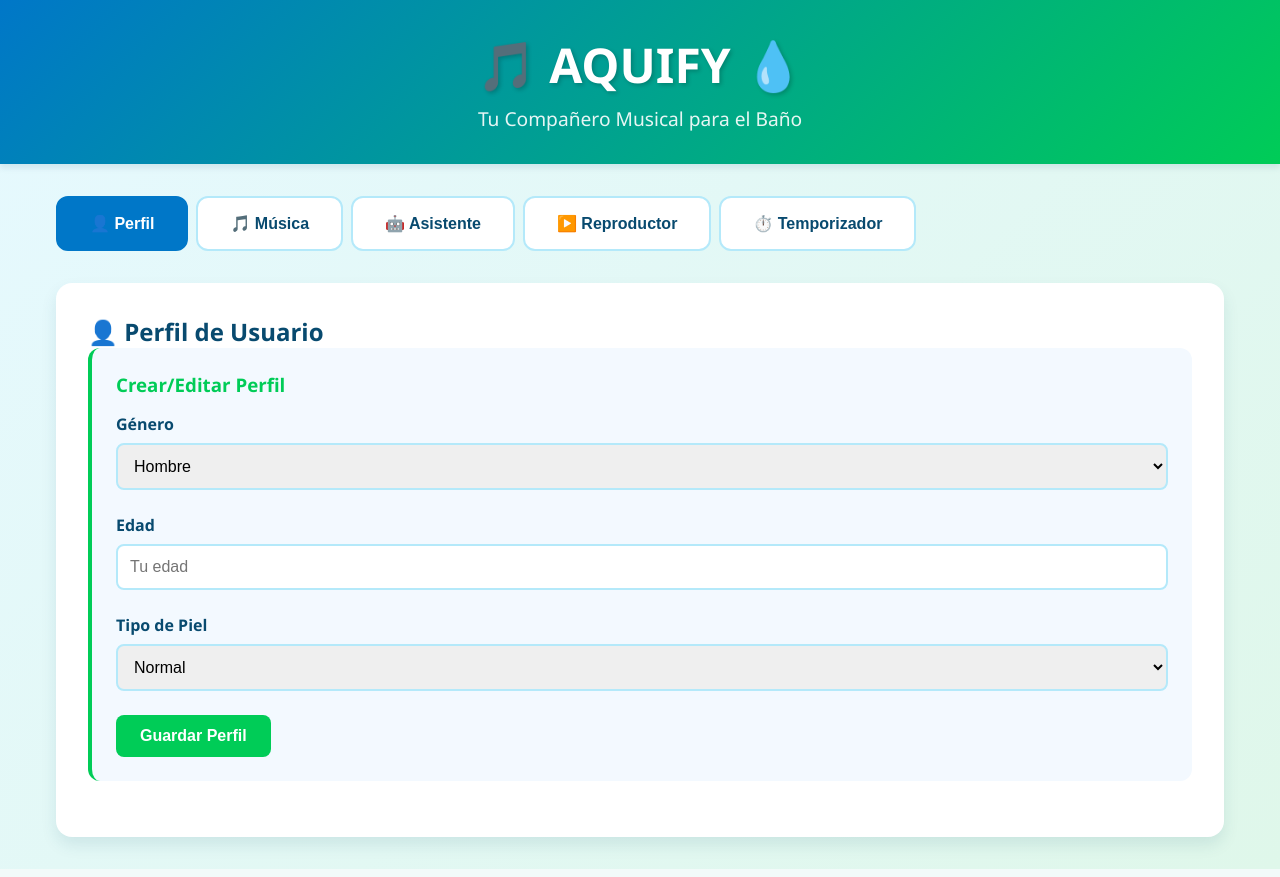
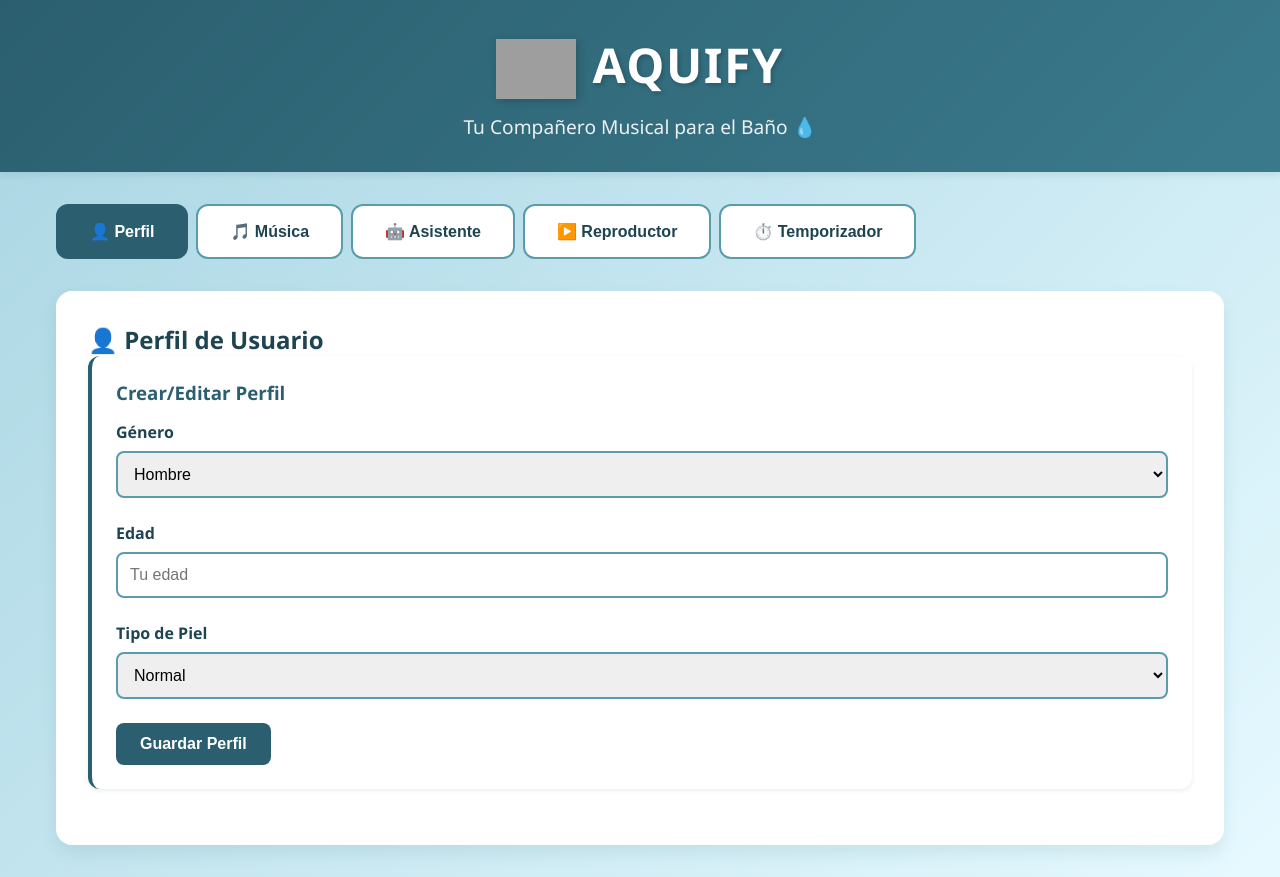
Before and after one commit to Majo18909/AQUIFY, a Flask app: page / in a window 1280 px wide. Run offline with Flask 3, Linux system fonts and the light colour scheme; data that the repository does not hold is empty; some libraries are stand-ins or nearby versions; grey boxes are pictures that could not be loaded.

Commit message:
Design: Integrar colores del logo AQUIFY (teal) manteniendo paleta original

```diff
--- a/web/static/styles.css
+++ b/web/static/styles.css
@@ -2,6 +2,14 @@
 
 /* Variables de colores */
 :root {
+    /* Colores del logo AQUIFY */
+    --teal-primario: #2B5F6F;
+    --teal-oscuro: #1E4451;
+    --teal-medio: #3A7A8C;
+    --teal-claro: #5A9BAE;
+    --teal-muy-claro: #A8D5E2;
+
+    /* Colores originales - mantener para compatibilidad */
     --verde-primario: #00CC57;
     --verde-oscuro: #0A8A46;
     --verde-claro: #BFEFD6;
@@ -18,8 +26,8 @@
     --gris-claro: #FBFCFE;
     --gris-muy-claro: #F3F9FF;
 
-    --sombra: rgba(8, 74, 111, 0.1);
-    --sombra-hover: rgba(8, 74, 111, 0.2);
+    --sombra: rgba(43, 95, 111, 0.1);
+    --sombra-hover: rgba(43, 95, 111, 0.2);
 }
 
 * {
@@ -30,24 +38,40 @@
 
 body {
     font-family: 'Segoe UI', Tahoma, Geneva, Verdana, sans-serif;
-    background: linear-gradient(135deg, var(--azul-muy-claro) 0%, var(--verde-muy-claro) 100%);
+    background: linear-gradient(135deg, var(--teal-muy-claro) 0%, var(--azul-muy-claro) 100%);
     min-height: 100vh;
-    color: var(--azul-oscuro);
+    color: var(--teal-oscuro);
 }
 
 /* Header */
 .header {
-    background: linear-gradient(135deg, var(--azul-primario) 0%, var(--verde-primario) 100%);
+    background: linear-gradient(135deg, var(--teal-primario) 0%, var(--teal-medio) 100%);
     color: white;
     padding: 2rem;
     text-align: center;
     box-shadow: 0 4px 6px var(--sombra);
+    position: relative;
+}
+
+.logo-container {
+    display: flex;
+    align-items: center;
+    justify-content: center;
+    gap: 1rem;
+    margin-bottom: 0.5rem;
+}
+
+.logo-img {
+    height: 60px;
+    width: auto;
+    filter: drop-shadow(2px 2px 4px rgba(0, 0, 0, 0.2));
 }
 
 .header h1 {
     font-size: 3rem;
     margin-bottom: 0.5rem;
     text-shadow: 2px 2px 4px rgba(0, 0, 0, 0.2);
+    letter-spacing: 0.1rem;
 }
 
 .header p {
@@ -73,12 +97,12 @@ body {
 .tab-button {
     padding: 1rem 2rem;
     background: white;
-    border: 2px solid var(--azul-claro);
+    border: 2px solid var(--teal-claro);
     border-radius: 12px;
     cursor: pointer;
     font-size: 1rem;
     font-weight: 600;
-    color: var(--azul-oscuro);
+    color: var(--teal-oscuro);
     transition: all 0.3s ease;
     display: flex;
     align-items: center;
@@ -86,15 +110,15 @@ body {
 }
 
 .tab-button:hover {
-    background: var(--azul-claro);
+    background: var(--teal-muy-claro);
     transform: translateY(-2px);
     box-shadow: 0 4px 8px var(--sombra);
 }
 
 .tab-button.active {
-    background: var(--azul-primario);
+    background: var(--teal-primario);
     color: white;
-    border-color: var(--azul-primario);
+    border-color: var(--teal-primario);
 }
 
 /* Contenido de tabs */
@@ -125,15 +149,16 @@ body {
 
 /* Tarjetas */
 .card {
-    background: var(--gris-muy-claro);
+    background: white;
     padding: 1.5rem;
     border-radius: 12px;
     margin-bottom: 1.5rem;
-    border-left: 4px solid var(--verde-primario);
+    border-left: 4px solid var(--teal-primario);
+    box-shadow: 0 2px 4px var(--sombra);
 }
 
 .card h3 {
-    color: var(--verde-primario);
+    color: var(--teal-primario);
     margin-bottom: 1rem;
 }
 
@@ -146,14 +171,14 @@ body {
     display: block;
     margin-bottom: 0.5rem;
     font-weight: 600;
-    color: var(--azul-oscuro);
+    color: var(--teal-oscuro);
 }
 
 .form-group input,
 .form-group select {
     width: 100%;
     padding: 0.75rem;
-    border: 2px solid var(--azul-claro);
+    border: 2px solid var(--teal-claro);
     border-radius: 8px;
     font-size: 1rem;
     transition: border-color 0.3s ease;
@@ -162,7 +187,7 @@ body {
 .form-group input:focus,
 .form-group select:focus {
     outline: none;
-    border-color: var(--azul-primario);
+    border-color: var(--teal-primario);
 }
 
 /* Botones */
@@ -180,14 +205,14 @@ body {
 }
 
 .btn-primary {
-    background: var(--verde-primario);
+    background: var(--teal-primario);
     color: white;
 }
 
 .btn-primary:hover {
-    background: var(--verde-oscuro);
+    background: var(--teal-oscuro);
     transform: translateY(-2px);
-    box-shadow: 0 4px 8px var(--sombra);
+    box-shadow: 0 4px 8px var(--sombra-hover);
 }
 
 .btn-secondary {
--- a/web/templates/index.html
+++ b/web/templates/index.html
@@ -11,8 +11,12 @@
 <body>
     <!-- Header -->
     <header class="header">
-        <h1>🎵 AQUIFY 💧</h1>
-        <p>Tu Compañero Musical para el Baño</p>
+        <div class="logo-container">
+            <img src="{{ url_for('static', filename='img/aquify-logo.png') }}" alt="AQUIFY Logo" class="logo-img"
+                onerror="this.style.display='none'">
+            <h1>AQUIFY</h1>
+        </div>
+        <p>Tu Compañero Musical para el Baño 💧</p>
     </header>
 
     <!-- Container Principal -->
```
Also changed, not shown: web/static/img/README.md (added).
